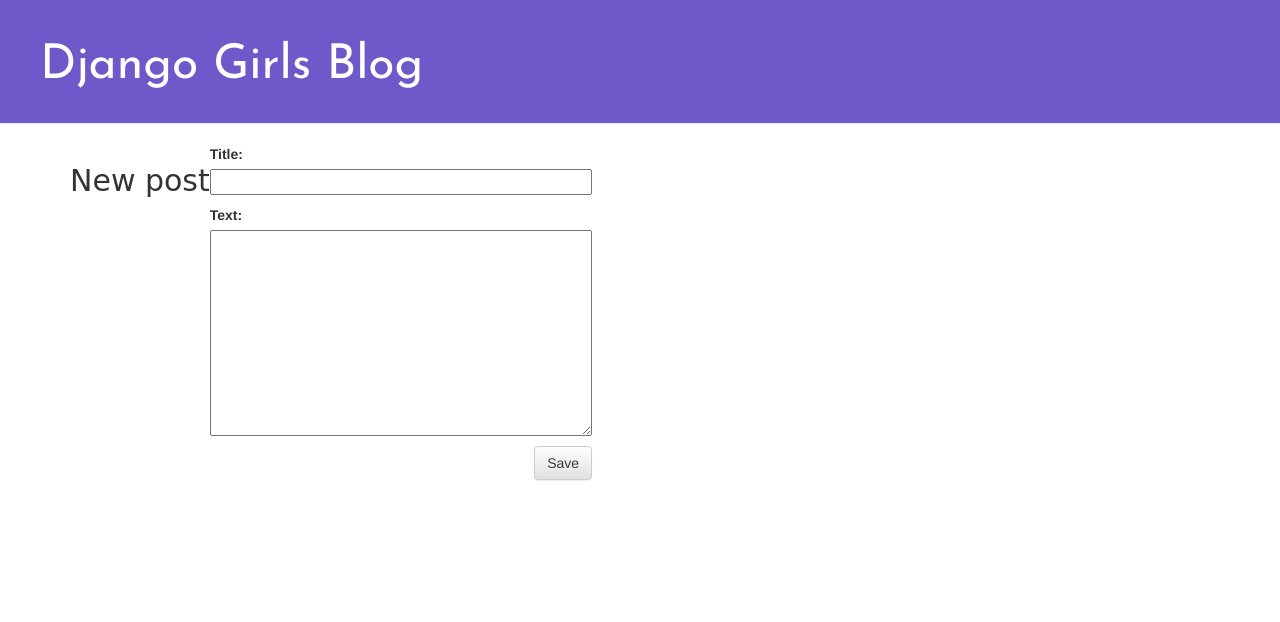
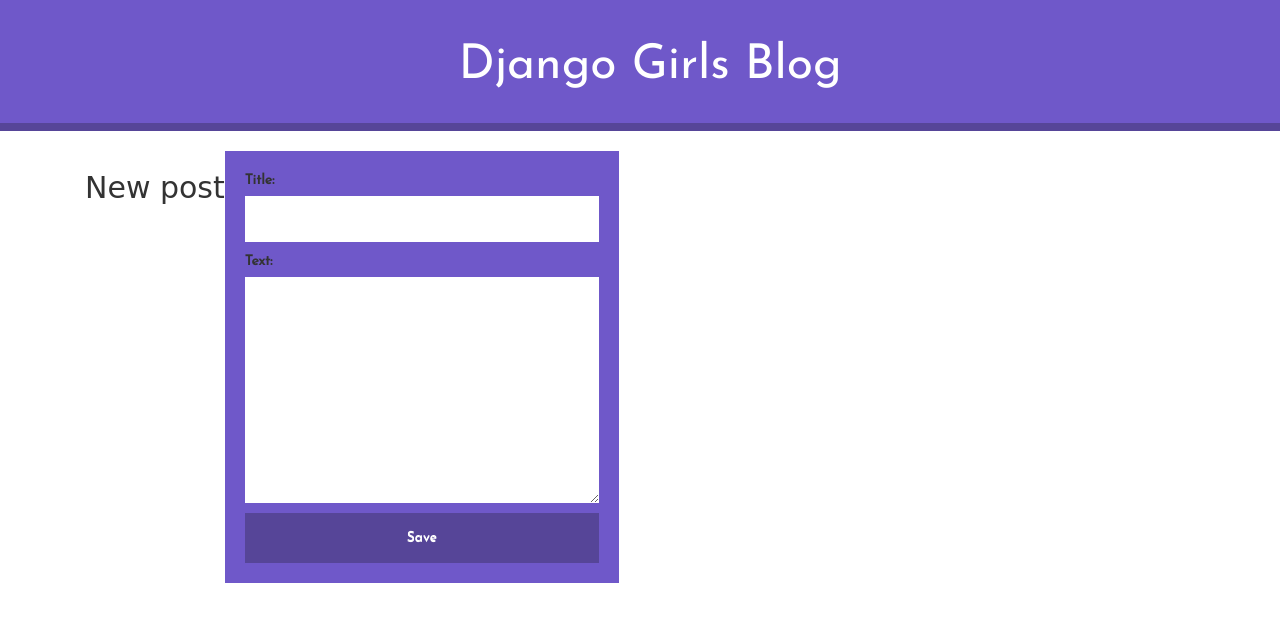
Before and after one commit to perseusjga/my-first-blog, a Django app: page /post/new/ in a window 1280 px wide. Shown: the top 622 px of the page. Run offline with Django 3.2, Linux system fonts and the light colour scheme; some libraries are stand-ins or nearby versions.

Commit message:
Custom CSS for Forms

```diff
--- a/blog/static/css/blog.css
+++ b/blog/static/css/blog.css
@@ -17,10 +17,6 @@
     color: #ffffff;
     font-size: 36pt;
     text-decoration: none;
-}
-
-.content {
-    margin-left: 40px;
 }
 
 h1, h2, h3, h4 {
@@ -62,7 +58,9 @@
     padding: 0 !important;
 }
 .page-header{
+    text-align: center;
     background: #6F58C9 !important;
+    border-bottom: 8px solid #564598;
 
 }
 h1 a, h2 a{
@@ -77,3 +75,26 @@
 .row{
     margin: auto !important;
 }
+
+/* Form */
+
+form{
+    background: #6F58C9;
+    padding: 20px;
+    font-family: 'Josefin Sans';
+}
+
+button, input, textarea{
+    border-radius: 0px !important;
+    padding: 13px 5px;
+    border: none !important;
+}
+
+button{
+    width: 100%;
+    text-align: center !important;
+    background: #564598 !important;
+    color: white !important;
+    padding: 15px !important;
+    box-shadow: none !important;
+}
```
